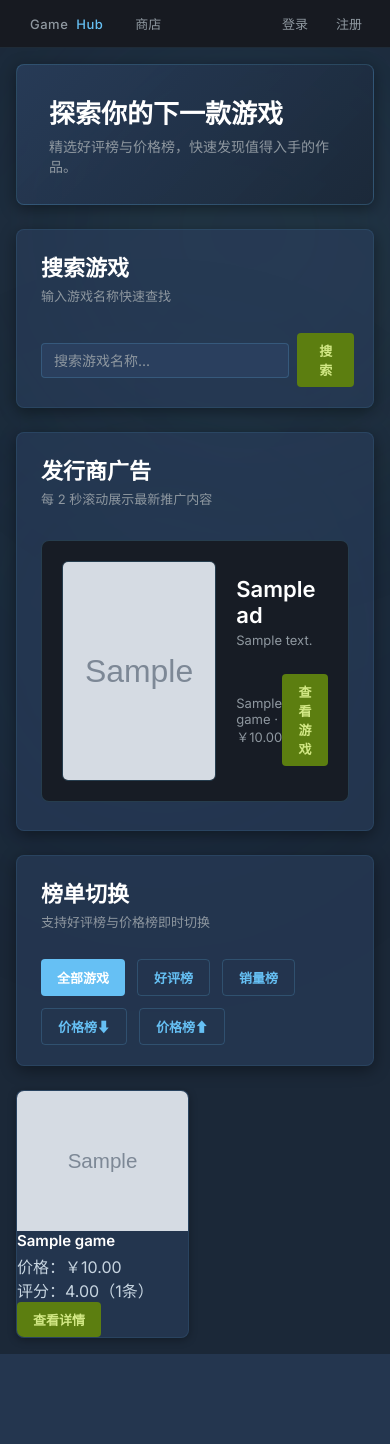
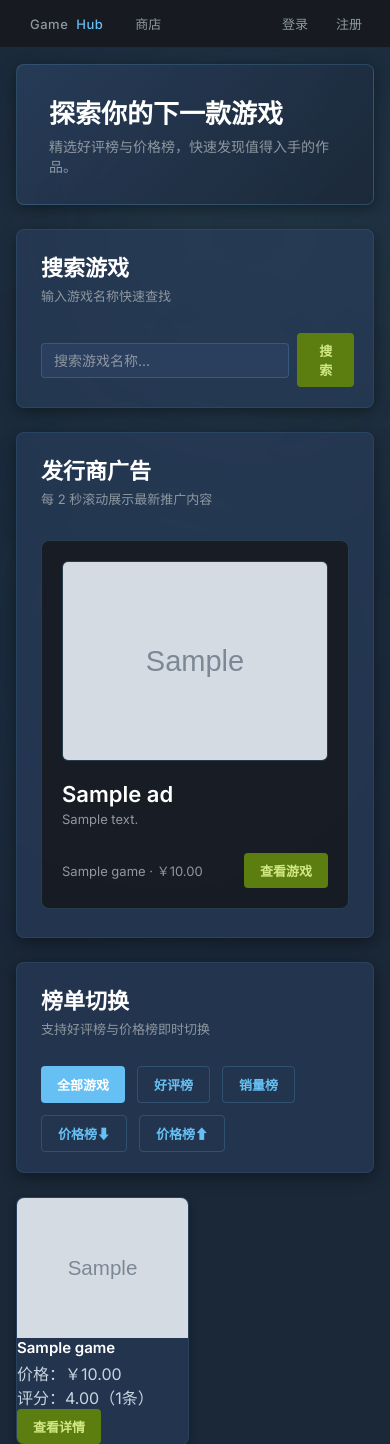
Before and after one commit to yzj623/gamehub, a Flask app: page / in a window 390 px wide. Shown: the top 1444 px of the page. Before the commit the page ends 1354 px from the top, so only its background shows below. Run offline with Flask 3, Linux system fonts and the light colour scheme; tables that the repository leaves empty hold one stand-in row (values such as "Sample post"); grey boxes marked "Sample" are stand-in pictures.

Commit message:
roll back

```diff
--- a/app.py
+++ b/app.py
@@ -14,15 +14,6 @@ def create_app() -> Flask:
     app.register_blueprint(api)
 
     os.makedirs(app.config["UPLOAD_DIR"], exist_ok=True)
-
-    # Disable browser cache for HTML pages
-    @app.after_request
-    def no_cache(response):
-        if response.content_type and "text/html" in response.content_type:
-            response.headers["Cache-Control"] = "no-store, no-cache, must-revalidate, max-age=0"
-            response.headers["Pragma"] = "no-cache"
-            response.headers["Expires"] = "0"
-        return response
 
     # Global error handler for API routes - ensure JSON responses
     @app.errorhandler(400)
--- a/routes.py
+++ b/routes.py
@@ -416,22 +416,14 @@ def list_ads():
         """
     )
     for ad in ads:
-        raw = ad.get("image_paths")
-        paths: list = []
-        if isinstance(raw, str):
+        paths = ad.get("image_paths") or []
+        if isinstance(paths, str):
             try:
-                paths = json.loads(raw)
+                paths = json.loads(paths)
             except json.JSONDecodeError:
                 paths = []
-        elif isinstance(raw, bytes):
-            try:
-                paths = json.loads(raw.decode("utf-8"))
-            except (json.JSONDecodeError, UnicodeDecodeError):
-                paths = []
-        elif isinstance(raw, (list, tuple)):
-            paths = list(raw)
         ad["image_urls"] = [f"/static/{path}" for path in paths if path]
-        ad["package_url"] = f"/static/{ad['package_path']}" if ad.get("package_path") else ""
+        ad["package_url"] = f"/static/{ad['package_path']}"
     return jsonify(ads)
 
 
--- a/static/css/style.css
+++ b/static/css/style.css
@@ -971,6 +971,19 @@ header .nav-right button:hover {
         padding: 16px;
     }
 
+    .ad-card {
+        flex-direction: column;
+    }
+
+    .ad-hero,
+    .ad-content {
+        width: 100%;
+    }
+
+    .ad-hero {
+        height: 200px;
+    }
+
     .grid {
         grid-template-columns: repeat(auto-fill, minmax(160px, 1fr));
         gap: 12px;
--- a/static/js/store.js
+++ b/static/js/store.js
@@ -114,16 +114,9 @@ searchInput.addEventListener("keydown", (e) => {
 });
 
 
-function escapeHtml(text) {
-    if (!text) return "";
-    const div = document.createElement("div");
-    div.textContent = text;
-    return div.innerHTML;
-}
+async function loadAds() {
 
-async function loadAds() {
     if (!adTrack) return;
-    try {
     const res = await fetch(`/api/ads?ts=${Date.now()}`, {
         credentials: "include",
         cache: "no-store",
@@ -141,14 +134,14 @@ async function loadAds() {
         card.className = "ad-card";
         const heroImage = (ad.image_urls || [])[0] || "";
         card.innerHTML = `
-                <img class="ad-hero" src="${escapeHtml(heroImage)}" alt="${escapeHtml(ad.ad_title)}" />
+            <img class="ad-hero" src="${heroImage}" alt="${ad.ad_title}" />
             <div class="ad-content">
                 <div>
-                        <div class="title">${escapeHtml(ad.ad_title)}</div>
-                        <div class="subtitle">${escapeHtml(ad.ad_content)}</div>
+                    <div class="title">${ad.ad_title}</div>
+                    <div class="subtitle">${ad.ad_content}</div>
                 </div>
                 <div class="ad-footer">
-                        <span>${escapeHtml(ad.game_title)} · ￥${escapeHtml(ad.price)}</span>
+                    <span>${ad.game_title} · ￥${ad.price}</span>
                     <a class="btn" href="/game/${ad.game_id}">查看游戏</a>
                 </div>
             </div>
@@ -158,10 +151,6 @@ async function loadAds() {
 
     adScrollIndex = 0;
     updateAdPosition();
-    } catch (err) {
-        console.error("loadAds error:", err);
-        adTrack.innerHTML = '<div class="notice">暂无广告</div>';
-    }
 }
 
 function updateAdPosition() {
--- a/templates/store.html
+++ b/templates/store.html
@@ -4,12 +4,8 @@
 <head>
     <meta charset="UTF-8" />
     <meta name="viewport" content="width=device-width, initial-scale=1.0" />
-    <meta http-equiv="Cache-Control" content="no-store, no-cache, must-revalidate" />
-    <meta http-equiv="Pragma" content="no-cache" />
-    <meta http-equiv="Expires" content="0" />
-    <!-- ts={{ range(1, 999999) | random }} -->
     <title>游戏商城</title>
-    <link rel="stylesheet" href="/static/css/style.css?v=2" />
+    <link rel="stylesheet" href="/static/css/style.css" />
 </head>
 
 <body>
@@ -108,8 +104,8 @@
         <section class="grid" id="game-grid"></section>
 
     </main>
-    <script src="/static/js/store.js?v=2"></script>
-    <script src="/static/js/nav.js?v=2"></script>
+    <script src="/static/js/store.js"></script>
+    <script src="/static/js/nav.js"></script>
 </body>
 
 </html>
```
Lines whose indentation alone changed are shown as unchanged.
